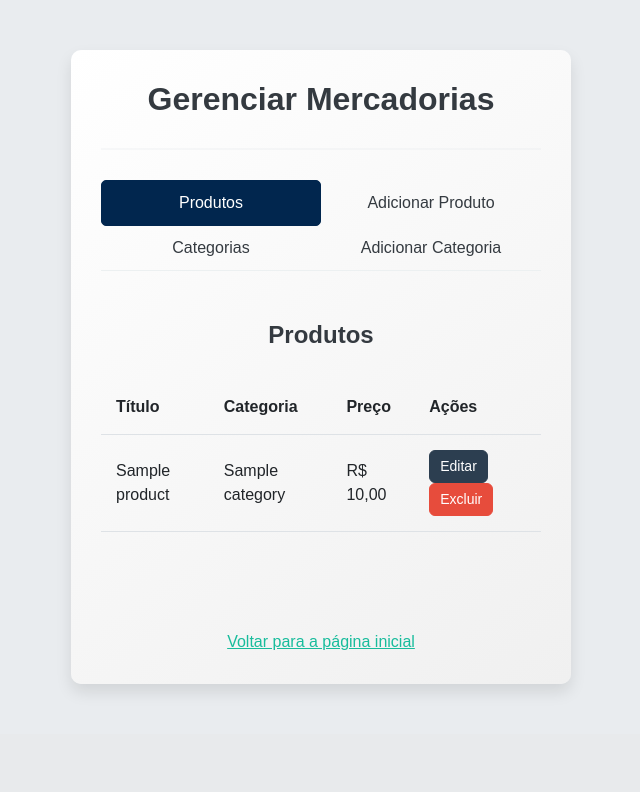
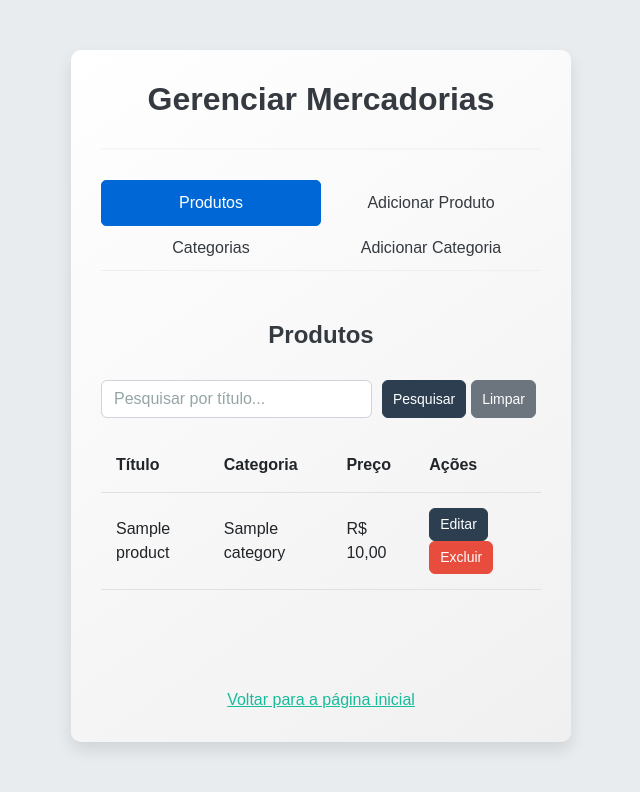
Before and after one commit to AllejandroSousa/Lume-Fitness, a Django app: page /admin_page/merchandise/ in a window 1280 px wide. Shown: the part 72-864 px from the top of the page, without its empty margins (319-959 px from the left). Before the commit the page ends 763 px from the top, so only its background shows below. Run offline with Django 5.2, Linux system fonts and the light colour scheme; a user stored in the database is signed in; tables that the repository leaves empty hold one stand-in row (values such as "Sample post"); some libraries are stand-ins or nearby versions.

Commit message:
feat: Add search functionality for products and categories in admin page
Implemented search features, making the admin page almost fully replace Django Swagger.

```diff
--- a/lumeEcommerce/store/templates/store/admin_merchandise.html
+++ b/lumeEcommerce/store/templates/store/admin_merchandise.html
@@ -79,19 +79,36 @@
     }
 
     .nav-tabs .nav-link:hover {
-        color: #fff; /* Cor branca ao passar o mouse */
-        background-color: #0056b3; /* Cor de fundo mais escura para contraste */
-        transition: color 0.3s ease, background-color 0.3s ease; /* Transição suave */
+        color: #fff;
+        background-color: #0056b3;
+        transition: color 0.3s ease, background-color 0.3s ease;
     }
 
     .nav-tabs .nav-link.active {
-        background-color: #01264e;
+        background-color: #0068d6;
         color: white;
-        border-color: #01264e;
+        border-color: #0068d6;
     }
 
     .tab-content {
         padding: 20px 0;
+    }
+
+    .search-form {
+        display: flex;
+        justify-content: center;
+        margin-bottom: 20px;
+    }
+
+    .search-form input {
+        width: 70%;
+        margin-right: 10px;
+    }
+
+    .search-form .btn-secondary {
+        background-color: #6c757d;
+        border-color: #6c757d;
+        color: white;
     }
 </style>
 
@@ -120,8 +137,16 @@
         <!-- Aba Produtos -->
         <div class="tab-pane fade show active" id="products" role="tabpanel" aria-labelledby="products-tab">
             <h4>Produtos</h4>
+            <!-- Formulário de Pesquisa de Produtos -->
+            <form class="search-form" id="product-search-form">
+                <input type="hidden" name="tab" value="products">
+                <input type="text" name="product_search" class="form-control" placeholder="Pesquisar por título..." value="{{ product_query }}">
+                <button type="button" class="btn btn-primary btn-small" onclick="searchProducts()">Pesquisar</button>
+                <button type="button" class="btn btn-secondary btn-small" onclick="clearProductSearch()">Limpar</button>
+            </form>
+            <div id="product-results">
                 {% if products %}
-                <table>
+                    <table id="product-table">
                         <thead>
                             <tr>
                                 <th>Título</th>
@@ -145,8 +170,9 @@
                         </tbody>
                     </table>
                 {% else %}
-                <p>Nenhum produto cadastrado.</p>
+                    <p>Nenhum produto encontrado.</p>
                 {% endif %}
+            </div>
         </div>
 
         <!-- Aba Adicionar Produto -->
@@ -165,8 +191,16 @@
         <!-- Aba Categorias -->
         <div class="tab-pane fade" id="categories" role="tabpanel" aria-labelledby="categories-tab">
             <h4>Categorias</h4>
+            <!-- Formulário de Pesquisa de Categorias -->
+            <form class="search-form" id="category-search-form">
+                <input type="hidden" name="tab" value="categories">
+                <input type="text" name="category_search" class="form-control" placeholder="Pesquisar por nome..." value="{{ category_query }}">
+                <button type="button" class="btn btn-primary btn-small" onclick="searchCategories()">Pesquisar</button>
+                <button type="button" class="btn btn-secondary btn-small" onclick="clearCategorySearch()">Limpar</button>
+            </form>
+            <div id="category-results">
                 {% if categories %}
-                <table>
+                    <table id="category-table">
                         <thead>
                             <tr>
                                 <th>Nome</th>
@@ -186,8 +220,9 @@
                         </tbody>
                     </table>
                 {% else %}
-                <p>Nenhuma categoria cadastrada.</p>
+                    <p>Nenhuma categoria encontrada.</p>
                 {% endif %}
+            </div>
         </div>
 
         <!-- Aba Adicionar Categoria -->
@@ -243,6 +278,91 @@
             categorySlugField.value = slugValue;
         });
     }
+
+    // Restaurar a aba ativa após o recarregamento
+    document.addEventListener('DOMContentLoaded', function() {
+        const urlParams = new URLSearchParams(window.location.search);
+        const activeTab = urlParams.get('tab') || 'products'; // Por padrão, ativa a aba "products"
+        const tabButton = document.querySelector(`#${activeTab}-tab`);
+        const tabPane = document.querySelector(`#${activeTab}`);
+
+        if (tabButton && tabPane) {
+            // Remove a classe "active" de todas as abas e painéis
+            document.querySelectorAll('.nav-link').forEach(btn => btn.classList.remove('active'));
+            document.querySelectorAll('.tab-pane').forEach(pane => pane.classList.remove('show', 'active'));
+
+            // Ativa a aba e o painel correspondentes
+            tabButton.classList.add('active');
+            tabPane.classList.add('show', 'active');
+        }
+    });
+
+    // Função para pesquisar produtos via AJAX
+    function searchProducts() {
+        const form = document.getElementById('product-search-form');
+        const formData = new FormData(form);
+        const query = formData.get('product_search');
+
+        fetch(`/admin_page/merchandise/?product_search=${encodeURIComponent(query)}&tab=products`)
+            .then(response => response.text())
+            .then(data => {
+                const parser = new DOMParser();
+                const doc = parser.parseFromString(data, 'text/html');
+                const newResults = doc.querySelector('#product-results').innerHTML;
+                document.querySelector('#product-results').innerHTML = newResults;
+            })
+            .catch(error => console.error('Erro ao buscar produtos:', error));
+    }
+
+    // Função para limpar a pesquisa de produtos
+    function clearProductSearch() {
+        const form = document.getElementById('product-search-form');
+        form.querySelector('input[name="product_search"]').value = '';
+
+        fetch(`/admin_page/merchandise/?tab=products`)
+            .then(response => response.text())
+            .then(data => {
+                const parser = new DOMParser();
+                const doc = parser.parseFromString(data, 'text/html');
+                const newResults = doc.querySelector('#product-results').innerHTML;
+                document.querySelector('#product-results').innerHTML = newResults;
+            })
+            .catch(error => console.error('Erro ao limpar pesquisa de produtos:', error));
+    }
+
+    // Função para pesquisar categorias via AJAX
+    function searchCategories() {
+        const form = document.getElementById('category-search-form');
+        const formData = new FormData(form);
+        const query = formData.get('category_search');
+
+        fetch(`/admin_page/merchandise/?category_search=${encodeURIComponent(query)}&tab=categories`)
+            .then(response => response.text())
+            .then(data => {
+                const parser = new DOMParser();
+                const doc = parser.parseFromString(data, 'text/html');
+                const newResults = doc.querySelector('#category-results').innerHTML;
+                document.querySelector('#category-results').innerHTML = newResults;
+            })
+            .catch(error => console.error('Erro ao buscar categorias:', error));
+    }
+
+    // Função para limpar a pesquisa de categorias
+    function clearCategorySearch() {
+        const form = document.getElementById('category-search-form');
+        form.querySelector('input[name="category_search"]').value = '';
+
+        fetch(`/admin_page/merchandise/?tab=categories`)
+            .then(response => response.text())
+            .then(data => {
+                const parser = new DOMParser();
+                const doc = parser.parseFromString(data, 'text/html');
+                const newResults = doc.querySelector('#category-results').innerHTML;
+                document.querySelector('#category-results').innerHTML = newResults;
+            })
+            .catch(error => console.error('Erro ao limpar pesquisa de categorias:', error));
+    }
+
 </script>
 
 {% endblock %}
--- a/lumeEcommerce/store/views.py
+++ b/lumeEcommerce/store/views.py
@@ -9,9 +9,19 @@ from .forms import ProductForm, CategoryForm
 @login_required(login_url='my-login')
 @user_passes_test(lambda u: u.is_staff)
 def admin_merchandise(request):
-    # Lista de produtos e categorias
-    products = Product.objects.all()
-    categories = Category.objects.all()
+    # Pesquisa de produtos
+    product_query = request.GET.get('product_search', '')
+    if product_query:
+        products = Product.objects.filter(title__icontains=product_query)
+    else:
+        products = Product.objects.all()
+
+    # Pesquisa de categorias
+    category_query = request.GET.get('category_search', '')
+    if category_query:
+        categories = Category.objects.filter(name__icontains=category_query)
+    else:
+        categories = Category.objects.all()
 
     # Formulário para adicionar produto
     product_form = ProductForm()
@@ -34,6 +44,8 @@ def admin_merchandise(request):
         'categories': categories,
         'product_form': product_form,
         'category_form': category_form,
+        'product_query': product_query,  # Para manter o valor no campo de pesquisa
+        'category_query': category_query,  # Para manter o valor no campo de pesquisa
     }
     return render(request, 'store/admin_merchandise.html', context)
 
```
Lines whose indentation alone changed are shown as unchanged.
